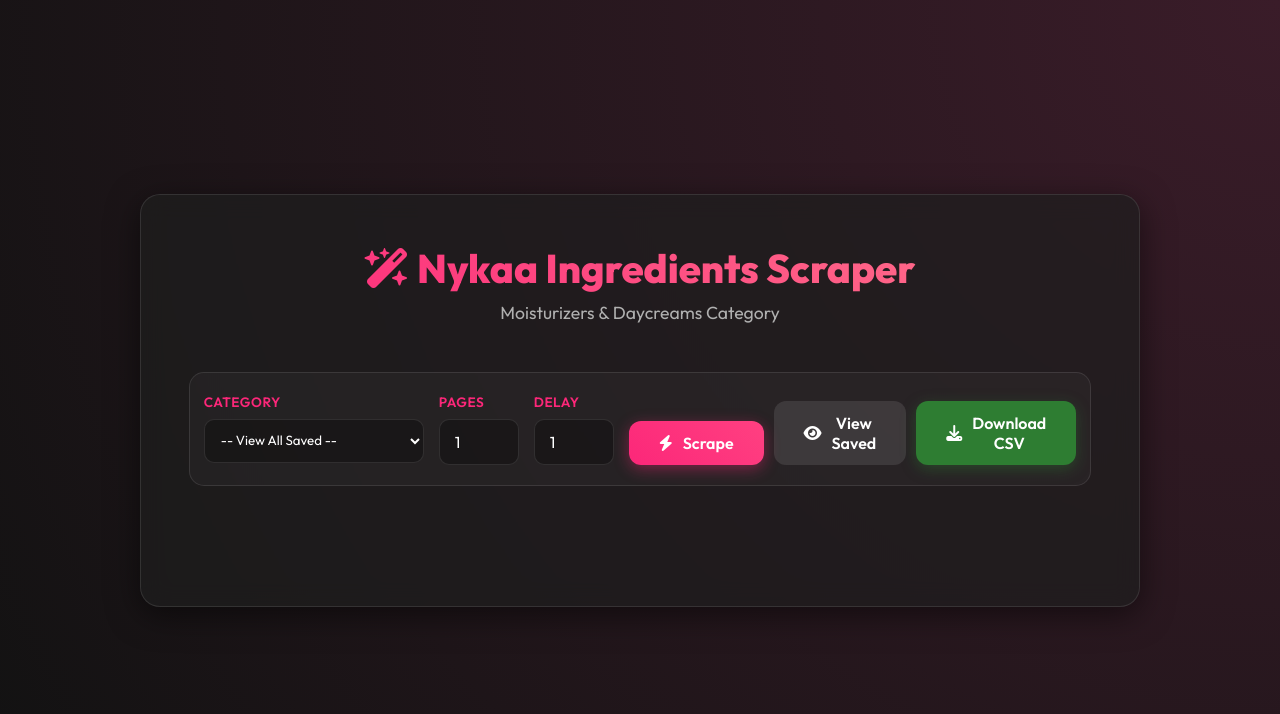
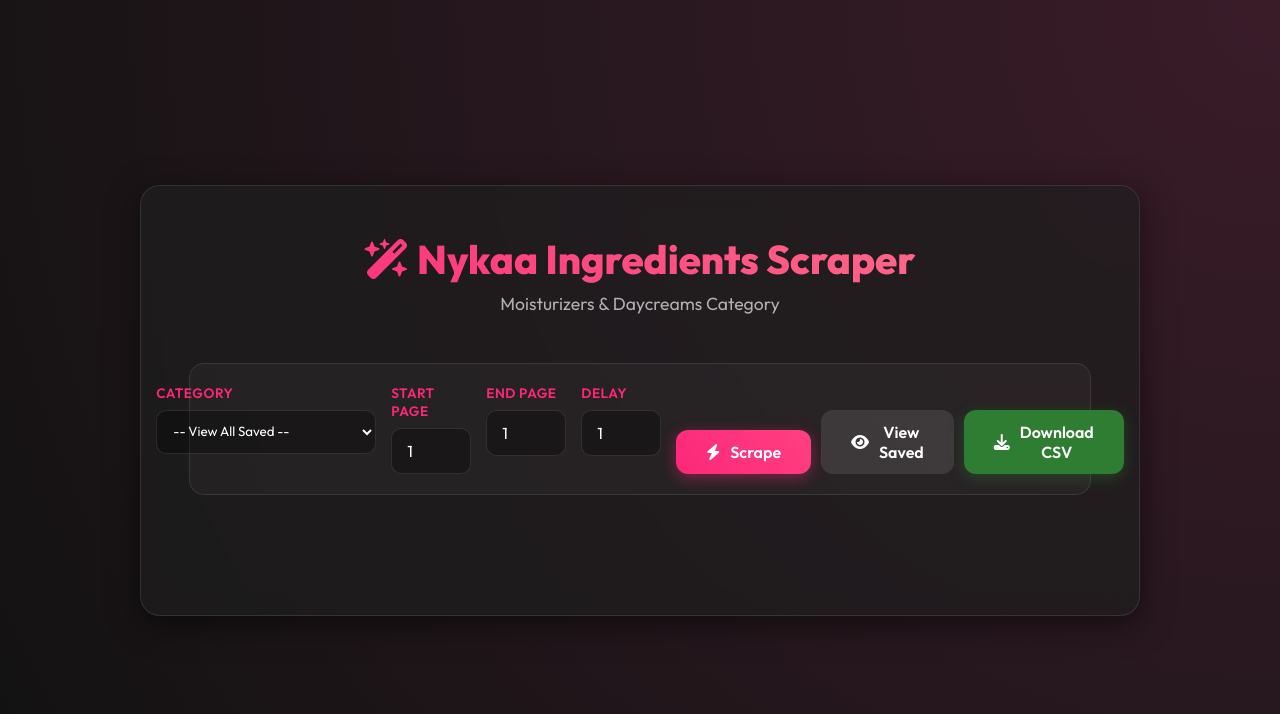
Before and after one commit to Durgaram26/nykka_web, a Flask app: page / in a window 1280 px wide. Shown: the top 714 px of the page. Run offline with Flask 3, Linux system fonts and the light colour scheme.

Commit message:
Add page range support and fix gitignore

```diff
--- a/app.py
+++ b/app.py
@@ -36,7 +36,8 @@ def scrape():
     """Endpoint to trigger scraping."""
     category = request.form.get('category')
     custom_url = request.form.get('custom_url')
-    max_pages = request.form.get('pages', 1, type=int)
+    start_page = request.form.get('start_page', 1, type=int)
+    end_page = request.form.get('end_page', 1, type=int)
     delay = request.form.get('delay', 1, type=float)
 
     # Determine URL and Name
@@ -54,7 +55,7 @@ def scrape():
     print(f"Scraping triggered: {category_name} -> {category_url}")
 
     try:
-        results = scrape_category_and_ingredients(category_url, max_pages=max_pages, delay=delay, csv_filename=csv_file, category_name=category_name)
+        results = scrape_category_and_ingredients(category_url, start_page=start_page, end_page=end_page, delay=delay, csv_filename=csv_file, category_name=category_name)
         with_ingredients = sum(1 for item in results if item.get('ingredients') != "Not Found")
 
         return jsonify({
--- a/data/nykaa_ingredients_realtime.csv
+++ b/data/nykaa_ingredients_realtime.csv
@@ -19,3 +19,5 @@ Night Cream,"Plix 1.20% Retinol & 1% Bakuchi Oil Pomegranate Anti Ageing Night C
 Night Cream,Lotus Botanicals Skin Brightening Night Face Cream|100% Vitamin C | Chemical Free|All Skin Types,https://www.nykaa.com/lotus-botanicals-vitamin-c-skin-brightening-night-creme/p/1238384,"Key Ingredient and Benefit:Vitamin C: A powerhouse ingredient, Vitamin C is well-known for its skin-brightening benefits. It fades spots, scars and pigmentation. It is a potent antioxidant that neutralizes free radicals created in the skin due to oxidative stress. It aids in skin's natural cell regeneration. It also helps recover skin and reduces redness either caused by sensitivity, overexposure to the sun or inflammatory skin disorders. It refreshes, energises and radiates the skin.Full Ingredient List: Aqua, Niacinamide, Glycerin, Polyacrylamide (and) C13-14 Isoparaffin (and) Laureth-7, Caprylic-capric triglyceride, Coco Glycerides, Heptyl Undecylenate, Propanediol, Sorbitan Stearate (and) Sucrose Cocoate, Glyceryl Stearate and PEG-100 Stearate, Xylitylglucoside (and) Anhydroxylitol (and) Xylitol, Titanium Dioxide & Isocetyl Stearoyl Stearate, Terminalia Ferdinandiana (Kakadu Plum) fruit extract, Enteromorpha Compressa Extract (and) Silybum Marianum Fruit Extract (and) Ocimum Sanctum Leaf Extract (and) Citric Acid, Tocopheryl acetate, EDTA Disodium, Butylated hydroxytoluene, Allantoin, Pentaerythrityl Tetra-di-t-butyl Hydroxyhydrocinnamate, Caprylhydroxamic Acid (and) Phenethyl Alcohol, Fragrance."
 Night Cream,LANEIGE Bouncy And Firm Sleeping Mask,https://www.nykaa.com/laneige-bouncy-and-firm-sleeping-mask/p/14231925,"Water / Aqua / Eau, Butylene Glycol, Glycerin, Dimethicone, 1,2-Hexanediol, Squalane, Diisostearyl Malate, C12-16 Alcohols, Ammonium AcryloylDimethyltaurate/Beheneth-25 Methacrylate Crosspolymer, Cetearyl Alcohol, Palmitic Acid, Hydrogenated Lecithin, Dimethicone/Vinyl Dimethicone Crosspolymer, Sodium Polyacrylate Starch, Stearic Acid, Hydroxypropyl Bispalmitamide Mea, Mannitol, Lactobacillus Ferment Lysate, Propanediol, Ammonium AcryloyldimethylTaurate/Vp Copolymer, Cetearyl Glucoside, Xanthan Gum, Glyceryl Caprylate, Disodium Edta, Ethylhexylglycerin, Allantoin, Adenosine, Fragrance / Parfum, Acrylates/Ammonium Methacrylate Copolymer, Caprylyl Glycol, Carbomer, CholEsterol, Linalool, Silica, Malachite Extract, Citronellol, Geraniol, HydroxycitroNellal, Carthamus Tinctorius (Safflower) Flower Extract, Dextrin, Benzyl Salicylate, Cyanocobalamin, Hydrolyzed Collagen, Sodium Hyaluronate, Paeonia Albiflora Root Extract, Tocopherol, Hydrolyzed Hyaluronic Acid, Acetyl Tetrapeptide-2, Sodium Hyaluronate Crosspolymer, Hyaluronic Acid, Paeonia Albiflora Flower Extract, Sodium Acetylated Hyaluronate"
 Night Cream,"Olay Super Collagen Peptides Moisturizer For Firm & Lifted Skin, Reduces 5 Signs Of Ageing",https://www.nykaa.com/olay-super-collagen-peptides-moisturizer/p/19519950,"""Water, glycerin, niacinamide, isohexadecane,Pentylene glycol, dimethicone, isopropyl isostearate, butylene glycol, polyacrylamide, mannitol, acetyl tetrapeptide-11, palmitoyl dipeptide-7, palmitoyl pentapeptide-4, acetyl hexapeptide-8, tripeptide-3, panthenol, tocopheryl acetate, stearyl alcohol, c13-14 isoparaffin, cetyl alcohol, 1,2-hexanediol, behenyl alcohol, caprylyl glycol, phenoxyethanol, dimethiconol, laureth-7, peg-100 stearate, disodium edta, fragrance, cetearyl alcohol, cetearyl glucoside, palmitic acid, stearic acid, titanium dioxide."""
+Face Moisturizer & Day Cream,The Face Shop Ceramide & Rice Moisturizer - Korean Day Cream for Barrier Repair & Glass Skin Glow,https://www.nykaa.com/the-face-shop-rice-ceramide-moisturizing-cream/p/456223,"Key Ingredients: Nano Ceramide Water, Rice Extracts, Rice Bran Oil and Vegetable Rice Ceramide.Full Ingredient List: Water/Eau, Glycerin, Dipropylene Glycol, Cyclopentasiloxane, Caprylic/Capric Triglyceride, Behenyl Alcohol, Betaine, Neopentyl Glycol Diheptanoate, Tri-C14-15 Alkyl Citrate, Stearic Acid, 1-2-Hexanediol, Cetearyl Olivate, Oryza Sativa (Rice) Extract, Octyldodecyl Lactate, Diisostearyl Malate, Oryza Sativa (Rice) Bran Oil, Ceramide NP, Glycosphingolipids, Butyrospermum Parkii (Shea) Butter, Sorbitan Olivate, PEG-100 Stearate, Glyceryl Stearate, Isoceteth-25, Isoceteth-10, Dimethicone/Vinyl Dimethicone Crosspolymer, Polyacrylate-13, Dimethicone, Cyclomethicone, Polyisobutene, Polysorbate 20, Sodium Hyaluronate, Polyglyceryl-10 Oleate, Lecithin, Trisodium EDTA, Caprylic/Capric Glycerides, Ethylhexylglycerin, Phenoxyethanol, Parfum/-Fragrance."
+Face Moisturizer & Day Cream,"Olay Super Collagen Peptides Moisturizer For Firm & Lifted Skin, Reduces 5 Signs Of Ageing",https://www.nykaa.com/olay-super-collagen-peptides-moisturizer/p/19519950,"""Water, glycerin, niacinamide, isohexadecane,Pentylene glycol, dimethicone, isopropyl isostearate, butylene glycol, polyacrylamide, mannitol, acetyl tetrapeptide-11, palmitoyl dipeptide-7, palmitoyl pentapeptide-4, acetyl hexapeptide-8, tripeptide-3, panthenol, tocopheryl acetate, stearyl alcohol, c13-14 isoparaffin, cetyl alcohol, 1,2-hexanediol, behenyl alcohol, caprylyl glycol, phenoxyethanol, dimethiconol, laureth-7, peg-100 stearate, disodium edta, fragrance, cetearyl alcohol, cetearyl glucoside, palmitic acid, stearic acid, titanium dioxide."""
--- a/nykaa_list_scraper.py
+++ b/nykaa_list_scraper.py
@@ -65,7 +65,7 @@ def fetch_category_products(page_url):
         print(f"Request failed: {e}")
         return []
 
-def scrape_category_and_ingredients(base_url, max_pages=1, delay=1, csv_filename="data/nykaa_ingredients_realtime.csv", category_name="Unknown"):
+def scrape_category_and_ingredients(base_url, start_page=1, end_page=1, delay=1, csv_filename="data/nykaa_ingredients_realtime.csv", category_name="Unknown"):
     """
     Scrapes product list and then fetches ingredients for EACH product.
     Saves results to CSV in real-time, including category name.
@@ -84,7 +84,7 @@ def scrape_category_and_ingredients(base_url, max_pages=1, delay=1, csv_filename
     if os.path.exists(csv_filename) and os.path.getsize(csv_filename) == 0:
         write_header = True
 
-    for page in range(1, max_pages + 1):
+    for page in range(start_page, end_page + 1):
         page_url = f"{base_url}?page_no={page}&sort=popularity"
         print(f"\n--- Scraping Page {page} ---")
 
@@ -133,7 +133,7 @@ if __name__ == "__main__":
     # Test script standalone
     category_url = "https://www.nykaa.com/skin/moisturizers/face-moisturizer-day-cream/c/8394"
     print("Testing Nykaa List Scraper (1 page)...")
-    results = scrape_category_and_ingredients(category_url, max_pages=1, delay=1)
+    results = scrape_category_and_ingredients(category_url, start_page=1, end_page=1, delay=1)
 
     print(f"\nCollected {len(results)} items found with ingredients.")
     for idx, item in enumerate(results[:3]):  # Print first 3
--- a/templates/index.html
+++ b/templates/index.html
@@ -274,8 +274,12 @@
             <input type="text" id="custom_url" placeholder="https://www.nykaa.com/..." style="background: rgba(0,0,0,0.3); border: 1px solid var(--border); color: white; padding: 12px; border-radius: 10px; width: 250px;">
         </div>
         <div class="input-group">
-            <label for="pages">Pages</label>
-            <input type="number" id="pages" value="1" min="1" max="10" style="width: 80px;">
+            <label for="start_page">Start Page</label>
+            <input type="number" id="start_page" value="1" min="1" max="100" style="width: 80px;">
+        </div>
+        <div class="input-group">
+            <label for="end_page">End Page</label>
+            <input type="number" id="end_page" value="1" min="1" max="100" style="width: 80px;">
         </div>
         <div class="input-group">
             <label for="delay">Delay</label>
@@ -344,7 +348,8 @@
              return;
         }
         const custom_url = document.getElementById('custom_url').value;
-        const pages = document.getElementById('pages').value;
+        const start_page = document.getElementById('start_page').value;
+        const end_page = document.getElementById('end_page').value;
         const delay = document.getElementById('delay').value;
 
         statusDiv.innerHTML = `<i class="fa-solid fa-circle-notch fa-spin"></i> Scraping started... Saving to CSV in real-time.`;
@@ -354,7 +359,8 @@
         scrapeBtn.disabled = true;
 
         const formData = new FormData();
-        formData.append('pages', pages);
+        formData.append('start_page', start_page);
+        formData.append('end_page', end_page);
         formData.append('delay', delay);
         if (category === 'custom') {
             formData.append('custom_url', custom_url);
```
Also changed, not shown: 1 other file.
